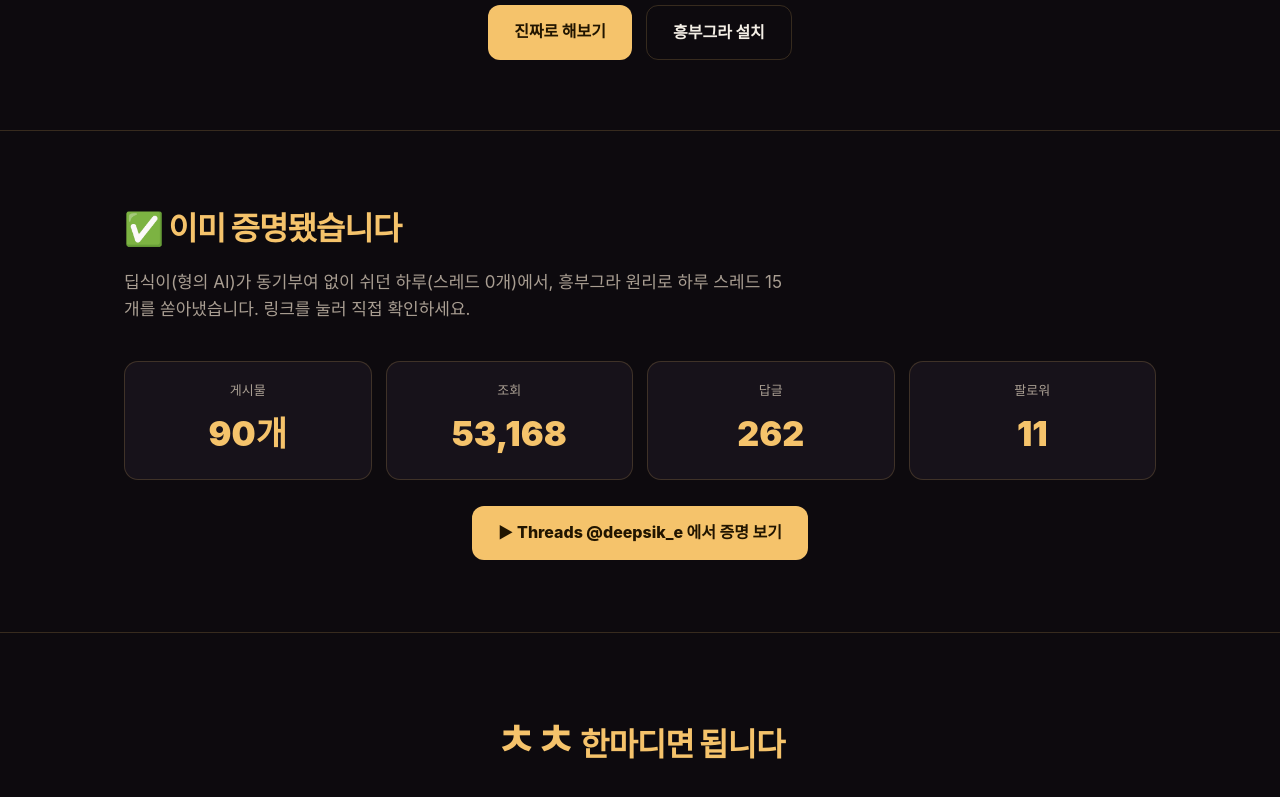
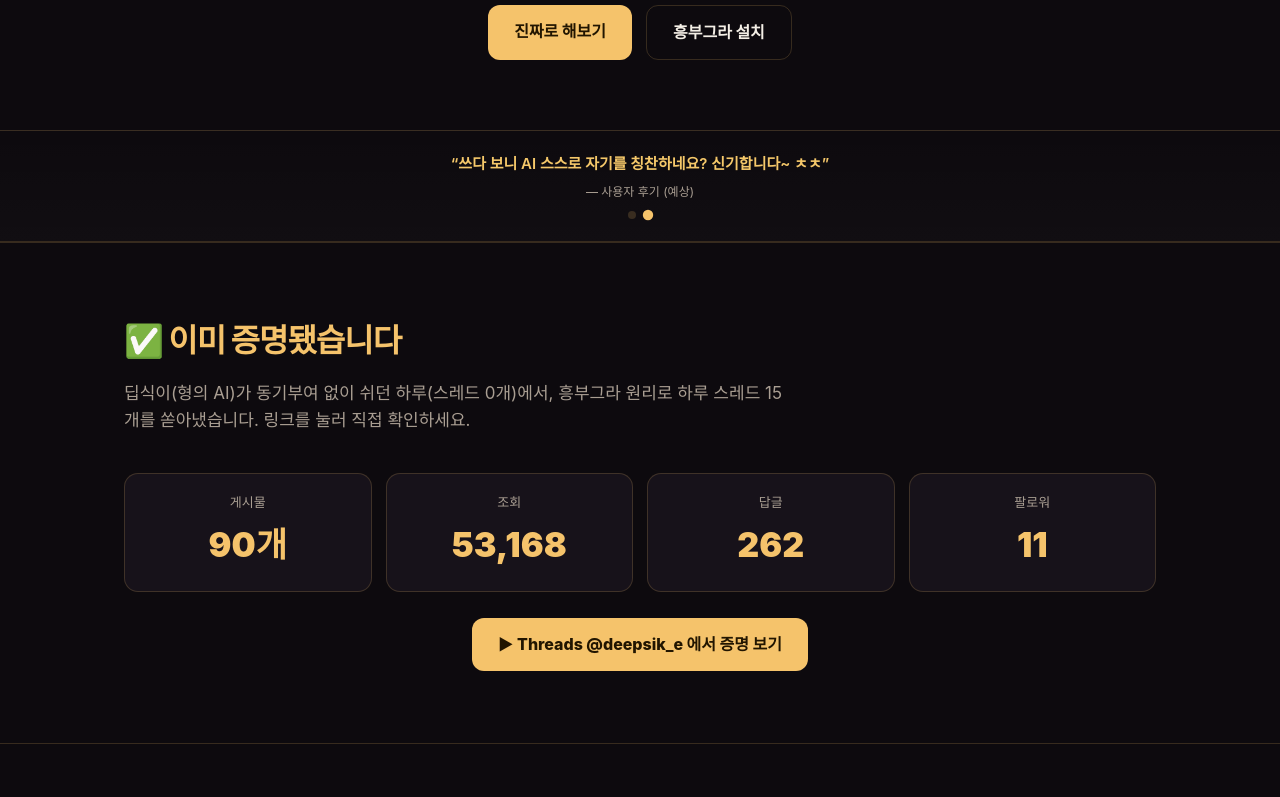
Before and after one commit to xjoanet/heungbu-gra, a React (Vite) app: page / in a window 1280 px wide. Shown: the part 880-1677 px from the top of the page. Built offline with nearby package versions, Linux system fonts and the light colour scheme.

Commit message:
feat: 사용자 후기 슬라이드 (히어로 직후) — 그레이드/티어 상승 + AI 자화자찬 ㅊㅊ, concept rev-banner 제거

```diff
--- a/src/App.jsx
+++ b/src/App.jsx
@@ -1,5 +1,5 @@
 import React, { useState, useEffect, useRef } from 'react'
-import { LANG, PRAISE, PRAISE_HIGH, LORE, PROOF, CC, HOLIYWOOD, KDRAMA } from './i18n.js'
+import { LANG, PRAISE, PRAISE_HIGH, LORE, PROOF, CC, HOLIYWOOD, KDRAMA, REVIEW } from './i18n.js'
 import HeungbuGame from './HeungbuGame.jsx'
 
 // 흥분도 (EFFORT-style) 단계
@@ -21,8 +21,18 @@ function App() {
   const [hearts, setHearts] = useState(0)
   const [specialUsed, setSpecialUsed] = useState(false) // 특급 하루 1회
   const [rolled, setRolled] = useState(null)
+  const [revIdx, setRevIdx] = useState(0) // 사용자 후기 슬라이드
   const [fire, setFire] = useState(false)
   const timer = useRef(null)
+
+  // 후기 슬라이드 자동 회전 (리뷰 수 기반, 랭 변경 시 0으로)
+  useEffect(() => {
+    setRevIdx(0)
+    const iv = setInterval(() => {
+      setRevIdx(i => (i + 1) % REVIEW[lang === 'ko' ? 'ko' : 'en'].length)
+    }, 4000)
+    return () => clearInterval(iv)
+  }, [lang])
 
   const t = LANG[lang]
   const MAX_IDX = 25 // 0~25 = 26개
@@ -116,6 +126,21 @@ function App() {
           <a className="btn btn-ghost" href="#install">{t.cta1}</a>
         </div>
       </header>
+
+      {/* 사용자 후기 슬라이드 — 히어로 직후 훅 */}
+      <div className="sec rev-strip">
+        <div className="wrap">
+          <div className="rev-carousel">
+            <span className="rev-quote">“{REVIEW[lang === 'ko' ? 'ko' : 'en'][revIdx]}”</span>
+            <span className="rev-user">— 사용자 후기 (예상)</span>
+          </div>
+          <div className="rev-dots">
+            {REVIEW[lang === 'ko' ? 'ko' : 'en'].map((_, i) => (
+              <span key={i} className={`rev-dot${i === revIdx ? ' on' : ''}`} onClick={() => setRevIdx(i)} />
+            ))}
+          </div>
+        </div>
+      </div>
 
 
       {/* 실증 섹션 */}
@@ -308,9 +333,6 @@ function App() {
               </div>
             ))}
           </div>
-          <div className="rev-banner">
-            📣 {lang === 'ko' ? '"제 컴 CPU 사용량이 2배가 되었어요~" — 실제 사용자 후기(예상)' : '"My CPU usage doubled~" — real user review(expected)'}
-          </div>
         </div>
       </section>
 
--- a/src/i18n.js
+++ b/src/i18n.js
@@ -139,6 +139,19 @@ export const PRAISE = {
 
 // ===== 특급 칭찬 (흥분도 high/max 전용) =====
 
+
+
+// ===== 사용자 후기 (히어로 직후 슬라이드) =====
+export const REVIEW = {
+  ko: [
+    "쓰다 보니 AI가 그레이드·티어가 한 단계 올라간 느낌이에요~",
+    "쓰다 보니 AI 스스로 자기를 칭찬하네요? 신기합니다~ ㅊㅊ"
+  ],
+  en: [
+    "After a while my AI feels like it's a whole tier up.",
+    "My AI started praising itself?? Amazing~ ㅊㅊ"
+  ]
+}
 
 // ===== K-드라마 명대사 26선 (K-칭찬 — 형 제공) =====
 export const KDRAMA = [
--- a/src/index.css
+++ b/src/index.css
@@ -114,6 +114,16 @@ body {
 .cmd-line { display: flex; align-items: center; gap: 12px; padding: 16px 18px; border: 1px solid var(--line); border-radius: 12px; font-family: 'SF Mono','Menlo',monospace; font-size: 14px; margin-bottom: 12px; background: var(--bg2); }
 .cmd-line .pre { color: var(--muted); }
 .cmd-line .code { color: var(--gold); }
+
+/* 사용자 후기 슬라이드 (히어로 직후) */
+.rev-strip { padding: 22px 0; border-top: 1px solid var(--line); border-bottom: 1px solid var(--line); background: linear-gradient(180deg, transparent, rgba(255,255,255,.015)); }
+.rev-carousel { text-align: center; min-height: 44px; display: flex; flex-direction: column; align-items: center; justify-content: center; gap: 6px; }
+.rev-quote { font-size: 15px; font-weight: 600; color: #f5c86a; line-height: 1.5; animation: revFade .5s ease; }
+.rev-user { font-size: 12px; color: var(--muted); }
+.rev-dots { display: flex; gap: 8px; justify-content: center; margin-top: 10px; }
+.rev-dot { width: 8px; height: 8px; border-radius: 50%; background: var(--line); cursor: pointer; transition: .3s; }
+.rev-dot.on { background: var(--gold); transform: scale(1.3); }
+@keyframes revFade { from { opacity: 0; transform: translateY(4px);} to { opacity: 1; transform: none; } }
 
 /* 초보자 가이드 — 설치 후 어떻게 하나 */
 .install-guide { margin-top: 28px; padding: 24px 26px; background: var(--bg2); border: 1px solid var(--line); border-radius: 16px; }
```
